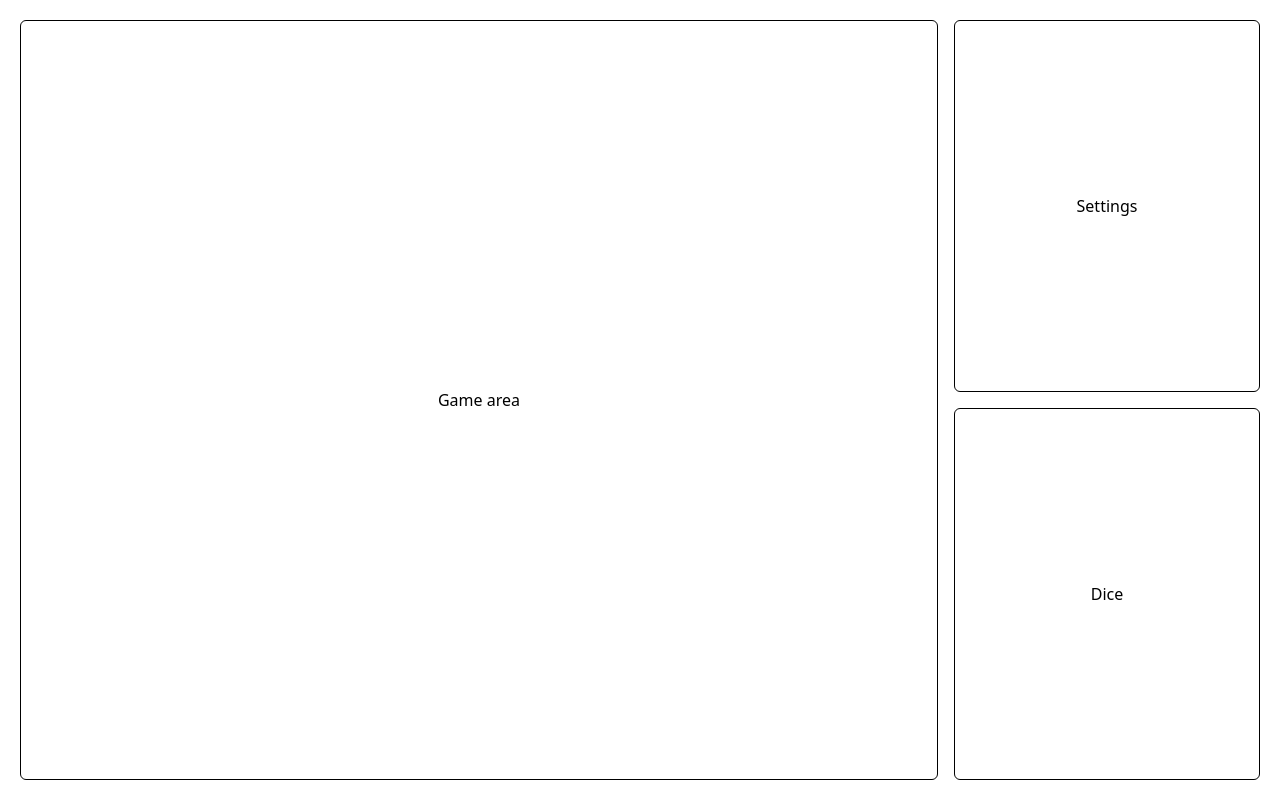
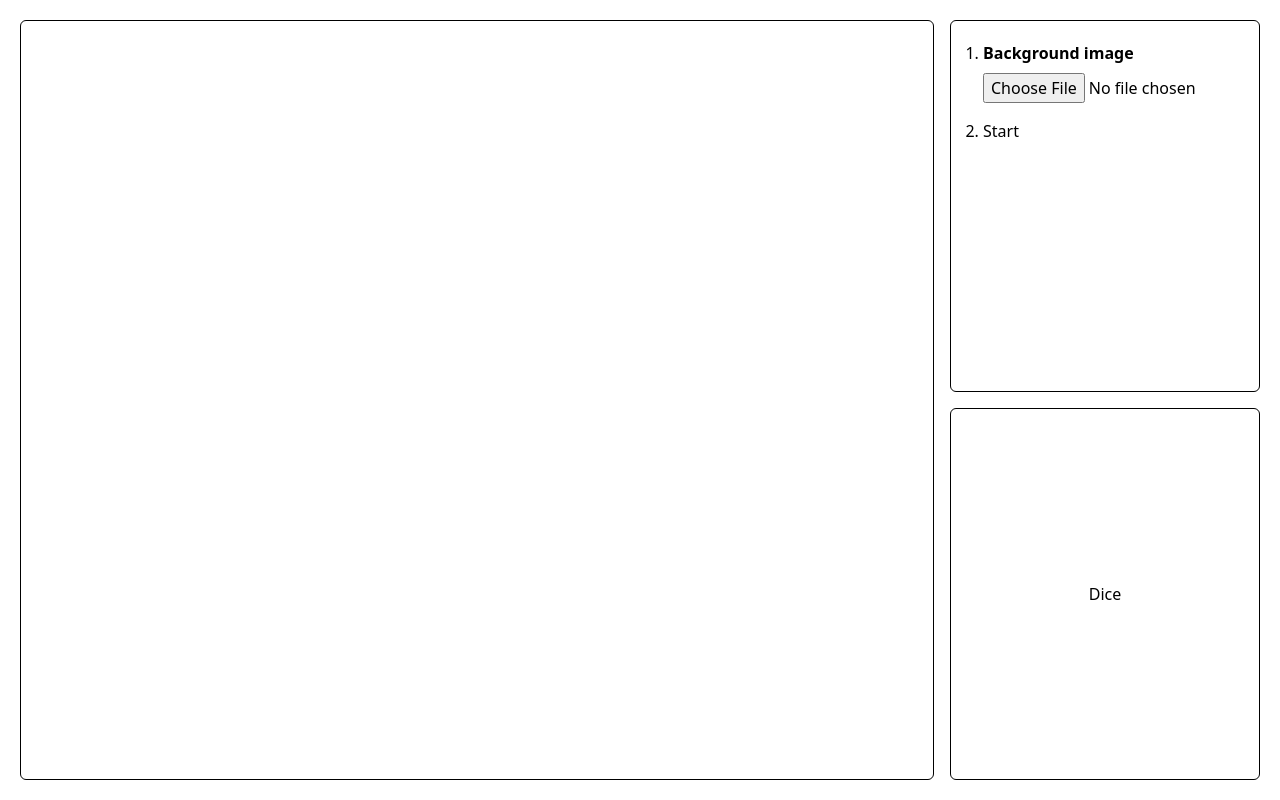
Before and after one commit to skabanets/simple-stepping-game, a React (Vite) app: page / in a window 1280 px wide. Built offline with nearby package versions, Linux system fonts and the light colour scheme.

Commit message:
Add image for game area

```diff
--- a/src/components/App.tsx
+++ b/src/components/App.tsx
@@ -1,11 +1,14 @@
+import { useState } from 'react';
 import { DiceArea, GameArea, SettingsArea } from '../components';
 
 export const App = () => {
+  const [image, setImage] = useState<string | null>(null);
+
   return (
     <div className="flex gap-4 p-5 h-screen">
-      <GameArea />
+      <GameArea image={image} />
       <div className="flex flex-col gap-4 w-1/4">
-        <SettingsArea />
+        <SettingsArea setImage={setImage} />
         <DiceArea />
       </div>
     </div>
--- a/src/components/GameArea/GameArea.tsx
+++ b/src/components/GameArea/GameArea.tsx
@@ -1,7 +1,13 @@
-export const GameArea = () => {
+import { FC } from 'react';
+
+interface GameAreaProps {
+  image: string | null;
+}
+
+export const GameArea: FC<GameAreaProps> = ({ image }) => {
   return (
     <div className="border border-black rounded-md flex justify-center items-center w-3/4">
-      <p>Game area</p>
+      {image && <img src={image} alt="game-area" className="h-full" />}
     </div>
   );
 };
--- a/src/components/SettingsArea/SettingsArea.tsx
+++ b/src/components/SettingsArea/SettingsArea.tsx
@@ -1,7 +1,22 @@
-export const SettingsArea = () => {
+import { FC } from 'react';
+
+import { InputFile } from '../../components';
+
+interface SettingsAreaProps {
+  setImage: (image: string | null) => void;
+}
+
+export const SettingsArea: FC<SettingsAreaProps> = ({ setImage }) => {
   return (
-    <div className="border border-black rounded-md flex justify-center items-center h-1/2 p-5">
-      Settings
+    <div className="border border-black rounded-md flex justify-start items-start h-1/2 p-5 pl-8">
+      <ol className="list-decimal flex flex-col gap-4">
+        <li>
+          <InputFile title="Background image" setImage={setImage} />
+        </li>
+        <li>
+          <p>Start</p>
+        </li>
+      </ol>
     </div>
   );
 };
```
